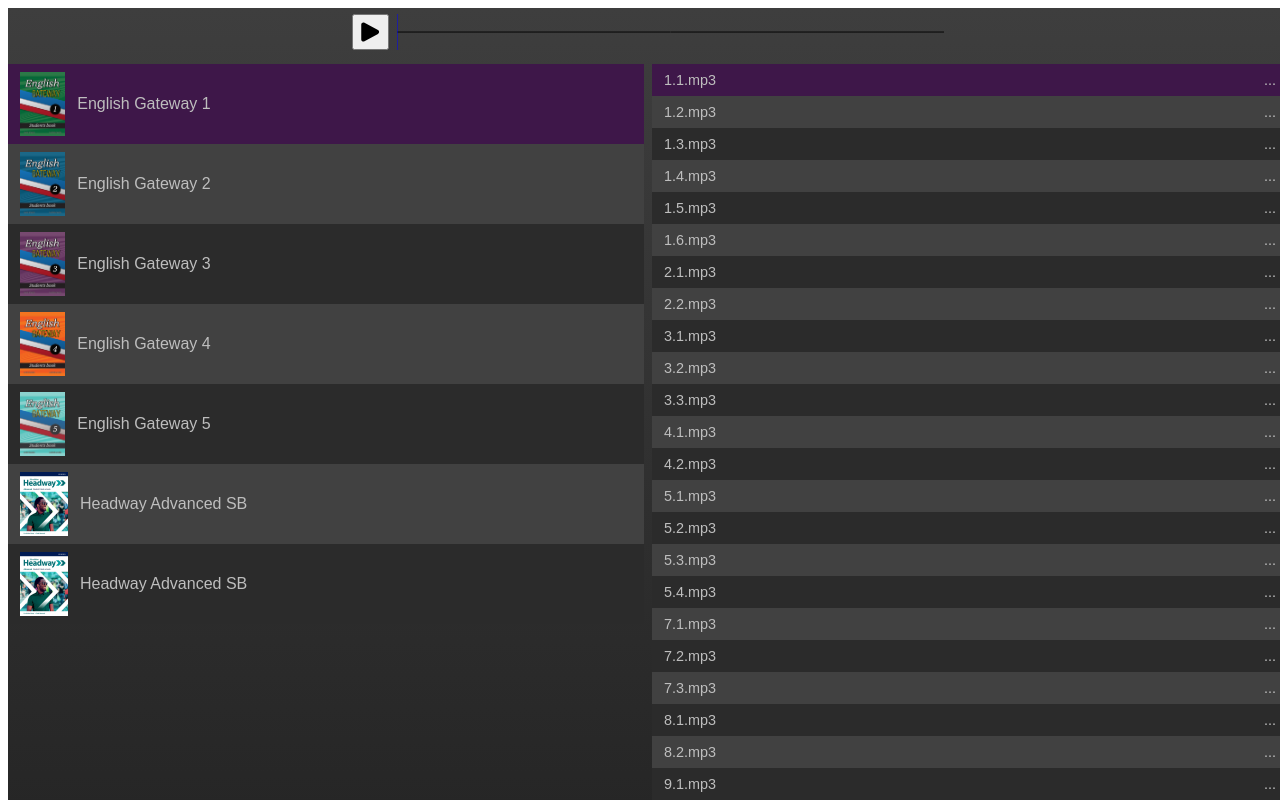
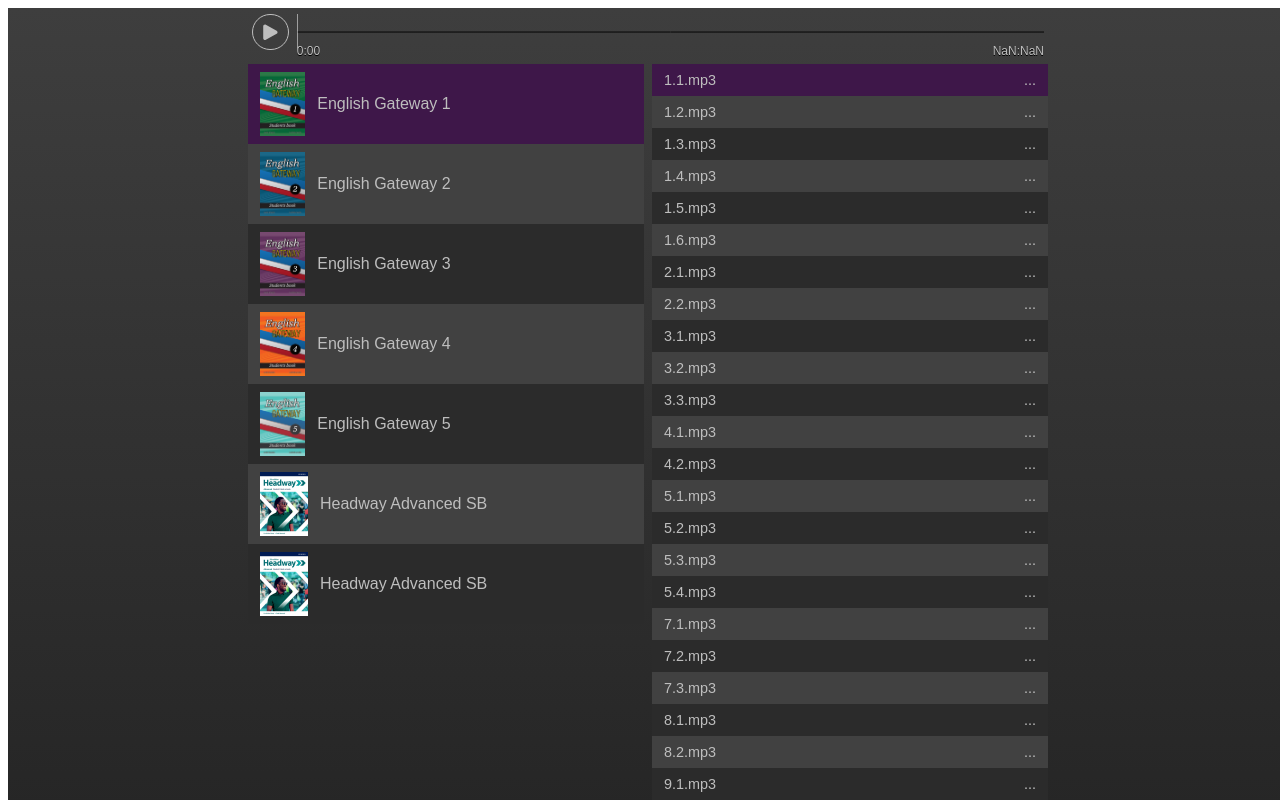
Before and after one commit to andre-rosatto/react_audio_player, a React (Create React App) app: page / in a window 1280 px wide. Built offline with nearby package versions, Linux system fonts and the light colour scheme; no server answers; the HTML template or start-up script is replaced by a standard one.

Commit message:
waveplayer

```diff
--- a/src/App.css
+++ b/src/App.css
@@ -7,18 +7,22 @@
 	height: 100%;
 	width: 100%;
 	font-family: Arial, Helvetica, sans-serif;
+	color: #bebebe;
 }
 
-.App .player-container {
-  width: 100%;
-	max-width: 600px;
+.App .container {
+	width: 100%;
+	max-width: 800px;
+	margin: auto;
+}
+
+.App .player {
 	height: 3rem;
-	margin: auto;
 	padding: 0.25rem;
 	box-sizing: border-box;
 }
 
-.App .tracks-container {
+.App .tracks {
 	display: grid;
 	grid-template-columns: repeat(2, 1fr);
 	gap: 0.5rem;
@@ -43,7 +47,6 @@
 	list-style: none;
 	max-height: 4rem;
 	padding: 0.5rem .75rem;
-	color: #bebebe;
 	background-color: #2b2b2b;
 	cursor: pointer
 }
--- a/src/App.tsx
+++ b/src/App.tsx
@@ -1,6 +1,6 @@
 import { useEffect, useState } from 'react';
 import './App.css';
-import WavePlayer from './components/WavePlayer';
+import WavePlayer, { formatDuration } from './components/WavePlayer';
 import { albums } from './albums';
 
 type Track = {
@@ -43,9 +43,7 @@
 						const title = sliceBuffer(arrayBuffer, 125);
 						audioContext.decodeAudioData(arrayBuffer, audioBuffer => {
 							if (ignore) return;
-							const seconds = Math.floor(audioBuffer.duration % 60);
-							const minutes = Math.floor(audioBuffer.duration / 60);
-							const duration = `${minutes}:${seconds.toString().padStart(2, '0')}`;
+							const duration = formatDuration(audioBuffer.duration);
 							setTracks(item => item.map((t, i) => i === idx ? {title, duration} : t));
 							if (idx < albums[albumIdx].tracks.length - 1) {
 								fetchAudioData(idx + 1);
@@ -66,13 +64,13 @@
 
   return (
     <div className="App">
-			<div className="player-container">
+			<div className="container player">
 				<WavePlayer
 					url={`./audio/${albums[albumIdx].folder}/${albums[albumIdx].tracks[trackIdx]}`}
 				/>
 			</div>
 
-			<div className='tracks-container'>
+			<div className='container tracks'>
 				{/* album listing */}
 				<ul>
 					{albums.map((album, idx) =>
--- a/src/components/WaveForm.tsx
+++ b/src/components/WaveForm.tsx
@@ -7,6 +7,7 @@
 	unplayedColor?: string;
 	playedColor?: string;
 	cursorColor?: string;
+	onClick?: (time: number) => void;
 }
 
 const filterData = (audioBuffer: AudioBuffer, samples: number): number[] => {
@@ -104,7 +105,8 @@
 	samples = 1000,
 	unplayedColor = 'black',
 	playedColor = 'blue',
-	cursorColor = 'blue'
+	cursorColor = 'blue',
+	onClick
 }: WaveFormProps) => {
 	const canvasRef = useRef<HTMLCanvasElement>(null);
 
@@ -119,10 +121,18 @@
 		height: '100%'
 	}
 
+	const handleClick = (e: React.MouseEvent<HTMLCanvasElement>): void => {
+		if (!audioBuffer || !onClick) return;
+		const x = e.nativeEvent.offsetX;
+		const width = e.currentTarget.offsetWidth
+		onClick(audioBuffer.duration * x / width);
+	}
+
 	return (
 		<canvas
 			ref={canvasRef}
 			style={style}
+			onClick={handleClick}
 		></canvas>
 	)
 }
--- a/src/components/WavePlayer.tsx
+++ b/src/components/WavePlayer.tsx
@@ -1,5 +1,6 @@
 import { CSSProperties, useEffect, useState } from "react";
 import WaveForm from "./WaveForm";
+import useAnimationFrame from "../hooks/useAnimationFrame";
 
 interface WavePlayerProps {
 	url: string;
@@ -8,10 +9,23 @@
 const audioContext = new AudioContext();
 const audio = new Audio();
 
+export const formatDuration = (length: number): string => {
+	const seconds = Math.floor(length % 60);
+	const minutes = Math.floor(length / 60);
+	return `${minutes}:${seconds.toString().padStart(2, '0')}`;
+}
+
 export default function WavePlayer({ url }: WavePlayerProps) {
 	const [currentBuffer, setCurrentBuffer] = useState<AudioBuffer | null>(null);
 	const [currentTime, setCurrentTime] = useState<number>(0);
 	const [playing, setPlaying] = useState<boolean>(false);
+
+	useAnimationFrame(() => {
+		setCurrentTime(audio.currentTime);
+		if (audio.currentTime >= audio.duration) {
+			setPlaying(false);
+		}
+	}, playing);
 
 	useEffect(() => {
 		audio.src = url;
@@ -29,23 +43,12 @@
 			});
 	}, [url]);
 
-	useEffect(() => {
-		let updateHandle: number;
-		const audioUpdate = () => {
-			setCurrentTime(audio.currentTime);
-			updateHandle = requestAnimationFrame(audioUpdate);
-		}
-		if (playing) {
-			updateHandle = requestAnimationFrame(audioUpdate);
-		}
-
-		return () => cancelAnimationFrame(updateHandle);
-	}, [playing]);
-
 	const styles: {
 		base: CSSProperties,
 		button: CSSProperties,
+		buttonIcon: CSSProperties,
 		waveformContainer: CSSProperties,
+		timeContainer: CSSProperties
 	} = {
 		base: {
 			display: 'flex',
@@ -53,7 +56,7 @@
 			height: '100%',
 			padding: '0.1rem 0',
 			boxSizing: 'border-box',
-			gap: '0.5rem'
+			gap: '0.5rem',
 		},
 		button: {
 			height: '100%',
@@ -61,14 +64,32 @@
 			display: 'flex',
 			justifyContent: 'center',
 			alignItems: 'center',
-			padding: '0.15rem'
+			padding: '0.15rem',
+			borderRadius: '100%',
+			border: '1px solid #bebebe',
+			backgroundColor: 'transparent',
+			color: '#bebebe',
+			cursor: 'pointer'
+		},
+		buttonIcon: {
+			width: '75%'
 		},
 		waveformContainer: {
-			flex: 1
+			flex: 1,
+			position: 'relative'
+		},
+		timeContainer: {
+			display: 'flex',
+			justifyContent: 'space-between',
+			fontSize: '0.75rem',
+			position: 'absolute',
+			bottom: '-0.5rem',
+			width: '100%',
+			textShadow: '0 1px black'
 		}
 	}
 
-	const handlePlayClick = () => {
+	const handlePlayClick = (): void => {
 		if (playing) {
 			audio.pause();
 		} else {
@@ -77,16 +98,21 @@
 		setPlaying(!playing);
 	}
 
+	const handleWaveFormClick = (time: number) => {
+		audio.currentTime = time;
+		setCurrentTime(time);
+	}
+
 	return (
 		<div style={styles.base}>
 			<button
 				style={styles.button}
 				onClick={handlePlayClick}
 			>{ playing
-					? <svg xmlns="http://www.w3.org/2000/svg" viewBox="0 0 24 24" fill="currentColor">
+					? <svg style={styles.buttonIcon} xmlns="http://www.w3.org/2000/svg" viewBox="0 0 24 24" fill="currentColor">
 							<path fillRule="evenodd" d="M6.75 5.25a.75.75 0 0 1 .75-.75H9a.75.75 0 0 1 .75.75v13.5a.75.75 0 0 1-.75.75H7.5a.75.75 0 0 1-.75-.75V5.25Zm7.5 0A.75.75 0 0 1 15 4.5h1.5a.75.75 0 0 1 .75.75v13.5a.75.75 0 0 1-.75.75H15a.75.75 0 0 1-.75-.75V5.25Z" clipRule="evenodd" />
 						</svg>
-					: <svg xmlns="http://www.w3.org/2000/svg" viewBox="0 0 24 24" fill="currentColor">
+					: <svg style={styles.buttonIcon} xmlns="http://www.w3.org/2000/svg" viewBox="0 0 24 24" fill="currentColor">
 							<path fillRule="evenodd" d="M4.5 5.653c0-1.427 1.529-2.33 2.779-1.643l11.54 6.347c1.295.712 1.295 2.573 0 3.286L7.28 19.99c-1.25.687-2.779-.217-2.779-1.643V5.653Z" clipRule="evenodd" />
 						</svg>
 			}</button>
@@ -94,7 +120,14 @@
 				<WaveForm
 					audioBuffer={currentBuffer}
 					currentTime={currentTime}
+					playedColor="#bebebe"
+					cursorColor="white"
+					onClick={handleWaveFormClick}
 				/>
+				<div style={styles.timeContainer}>
+					<span>{formatDuration(currentTime)}</span>
+					<span>{formatDuration(audio.duration)}</span>
+				</div>
 			</div>
 		</div>
 	);
--- /dev/null
+++ b/src/hooks/useAnimationFrame.ts
@@ -0,0 +1,22 @@
+import { useCallback, useEffect } from "react";
+
+
+export default function useAnimationFrame(
+	updateFunction: () => void,
+	playing: boolean = true
+) {
+	const update = useCallback(() => updateFunction(), [updateFunction]);
+
+	useEffect(() => {
+		let updateHandle: number;
+		const updateFrame = () => {
+			update();
+			updateHandle = requestAnimationFrame(updateFrame);
+		}
+		if (playing) {
+			updateHandle = requestAnimationFrame(updateFrame);
+		}
+
+		return () => cancelAnimationFrame(updateHandle);
+	}, [playing]);
+}
```
